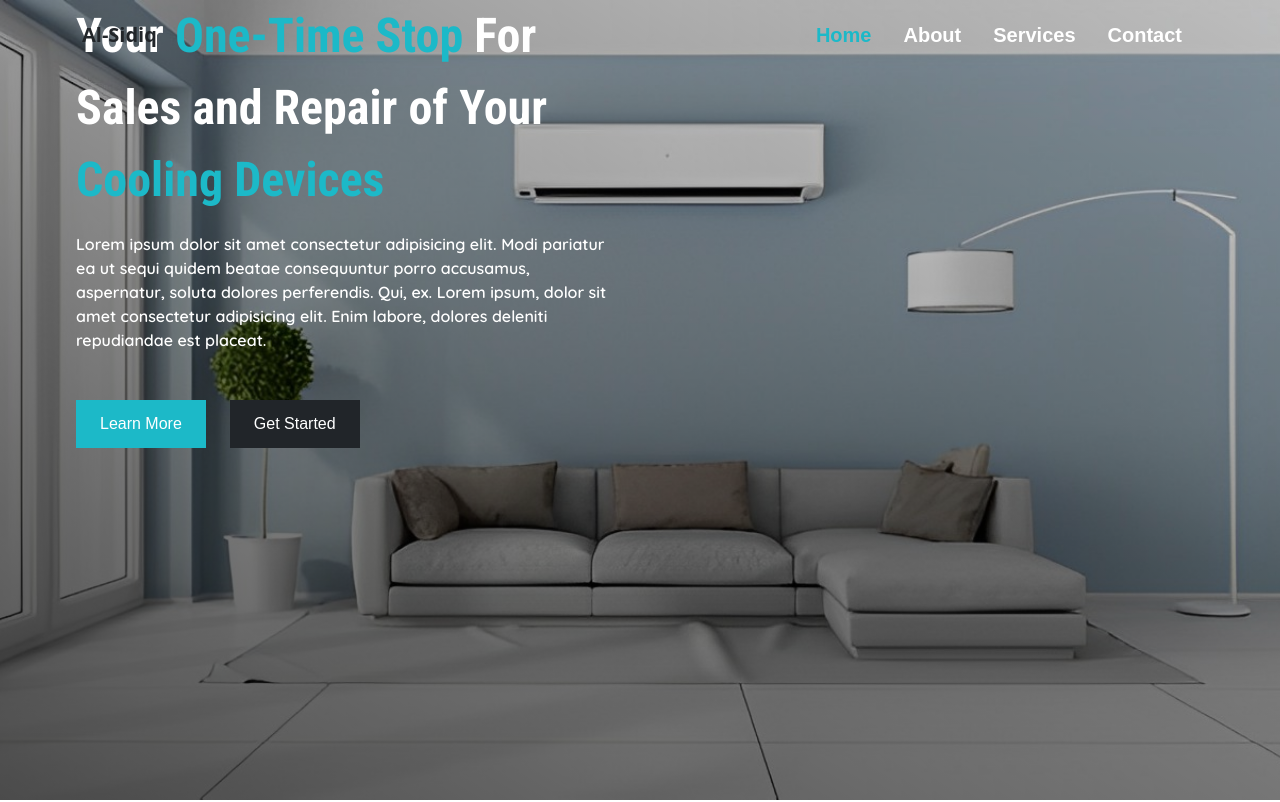
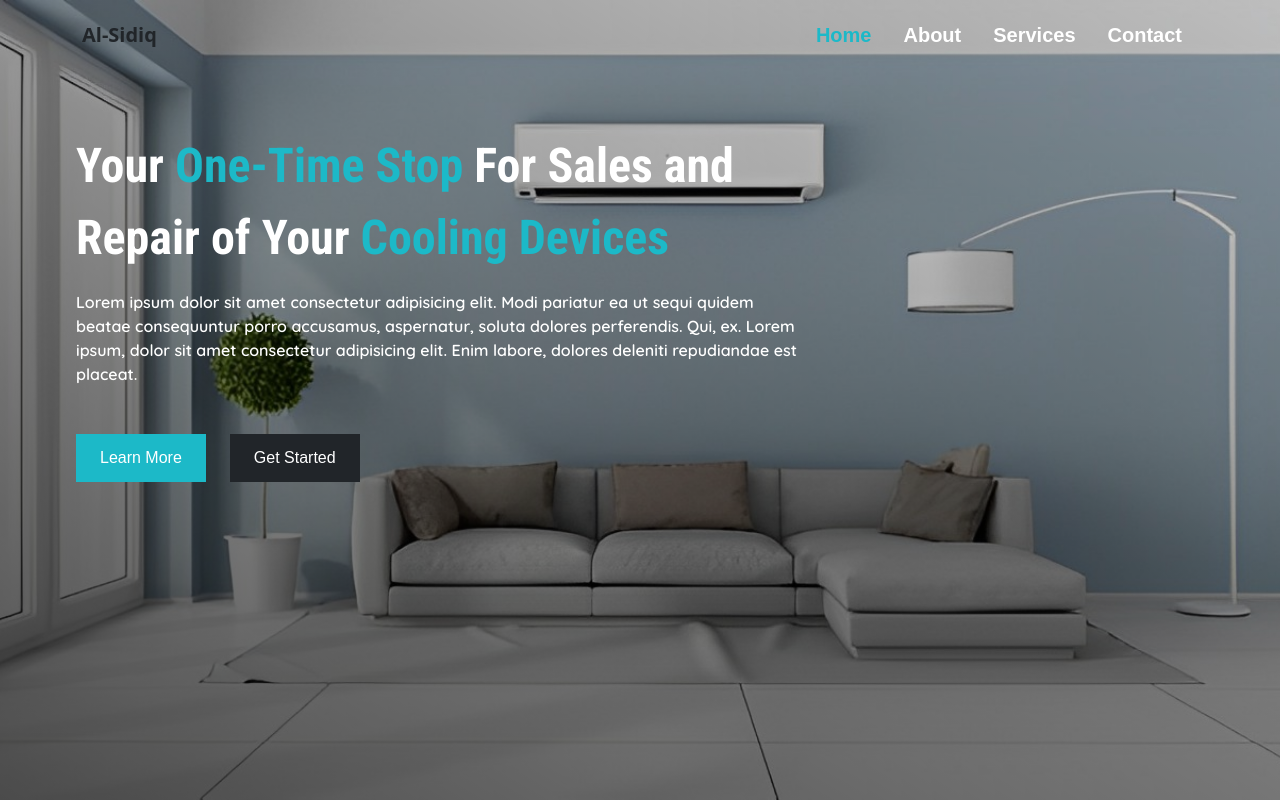
Before and after one commit to MhideTech/Al-Sidiq, a plain HTML site: page index.html in a window 1280 px wide. Shown: the top 802 px of the page. Drawn offline with nearby package versions, Linux system fonts and the light colour scheme; a web font is replaced by a local one.

Commit message:
modified:   index.html 	modified:   static/css/style.css

```diff
--- a/index.html
+++ b/index.html
@@ -5,7 +5,7 @@
     <meta charset="UTF-8">
     <meta http-equiv="X-UA-Compatible" content="IE=edge">
     <meta name="viewport" content="width=device-width, initial-scale=1.0">
-    <title>Al-Sidiq || </title>
+    <title>Al-Sidiq || Your Home of Sales and Quality Repair of Cooling Equipements</title>
     <link rel="stylesheet" href="./static/css/style.css">
     <link rel="stylesheet" href="./static/css/bootstrap.min.css">
     <link rel="stylesheet" href="https://cdnjs.cloudflare.com/ajax/libs/font-awesome/4.7.0/css/font-awesome.min.css">
@@ -48,8 +48,8 @@
 
     <div class="container-fluid landing-page">
         <div class="row align-items-center">
-            <div class="col-md-7 col-sm-12 col-12">
-                <div class="px-3 ms-md-2 ms-lg-5">
+            <div class="col-md-9 col-sm-12 col-12">
+                <div class="px-3 ms-md-2 ms-lg-5 landin">
                     <p class="fw-bold landing-text-1 text-white" style="font-family: 'Roboto Condensed', sans-serif;">Your <span style="color: #1CB9C8;">One-Time Stop</span> For Sales and Repair of Your <span style="color: #1CB9C8;">Cooling Devices</span></p>
                     <p class="mb-5 landing-text-2 text-white" style="font-family: 'Quicksand', sans-serif;">Lorem ipsum dolor sit amet consectetur adipisicing elit. Modi pariatur ea ut sequi quidem beatae consequuntur porro accusamus, aspernatur, soluta dolores perferendis. Qui, ex. Lorem ipsum, dolor sit amet consectetur adipisicing elit. Enim labore, dolores deleniti repudiandae est placeat.</p>
                     <div class="d-grid gap-2 d-sm-flex justify-content-md-start">
@@ -66,7 +66,7 @@
 
     <div class="container my-5">
         <div class="row g-4">
-            <div class="col-md-3 col-sm-6 col-11 mx-auto">
+            <div class="col-lg-3 col-sm-6 col-11 mx-auto">
                 <div class="icon-service px-2 px-sm-3 d-flex py-5 justify-content-center align-items-center"
                     style="background-color: #00122D; border-radius: 10px;">
                     <div class="d-block">
@@ -80,7 +80,7 @@
                     </div>
                 </div>
             </div>
-            <div class="col-md-3 col-sm-6 col-11 mx-auto">
+            <div class="col-lg-3 col-sm-6 col-11 mx-auto">
                 <div class="icon-service px-2 px-sm-3 d-flex py-5 justify-content-center align-items-center"
                     style="background-color: #00122D; border-radius: 10px;">
                     <div class="d-block">
@@ -94,7 +94,7 @@
                     </div>
                 </div>
             </div>
-            <div class="col-md-3 col-sm-6 col-11 mx-auto">
+            <div class="col-lg-3 col-sm-6 col-11 mx-auto">
                 <div class="icon-service px-2 px-sm-3 d-flex py-5 justify-content-center align-items-center"
                     style="background-color: #00122D; border-radius: 10px;">
                     <div class="d-block">
@@ -108,7 +108,7 @@
                     </div>
                 </div>
             </div>
-            <div class="col-md-3 col-sm-6 col-11 mx-auto">
+            <div class="col-lg-3 col-sm-6 col-11 mx-auto">
                 <div class="icon-service px-2 px-sm-3 d-flex py-5 justify-content-center align-items-center"
                     style="background-color: #00122D; border-radius: 10px;">
                     <div class="d-block">
@@ -128,7 +128,7 @@
     <div class="container mt-5 pt-4">
         <div class="row d-flex justify-content-center">
             <div class="col-md-5 col-sm-12 col-12">
-                <p class="fw-bold fs-3 lh-1" style="font-family: 'Bebas Neue', cursive;">Make your home <br> more energy efficient</p>
+                <p class="fw-bold fs-3 lh-1" style="font-family: 'Roboto Condensed', sans-serif;">Make your home <br> more energy efficient</p>
                 <img src="./static/images/why-choose-us.jpg" class="img-fluid abt" alt="">
             </div>
             <div class="col-md-5 col-sm-12 col-12">
--- a/static/css/style.css
+++ b/static/css/style.css
@@ -12,15 +12,15 @@
         width: 80% !important;
     }
     .landing-text-1{
-        width: 75% !important;
-        font-size: 3rem;
+        width: 30% !important;
+        font-size: 3rem !important;
     }
     .landing-text-2{
         width: 75% !important;
     }
-    /* .landin{
-        margin-top: 100px !important;
-    } */
+    .landin{
+        margin-top: 30px !important;
+    }
     .navbar-brand{
         width: 8% !important;
     }
@@ -33,8 +33,15 @@
 }
 
 @media only screen and (min-width: 577px) {
-    .landing-text-1, .landing-text-2{
+    .landing-text-1{
         width: 85% !important;
+        font-size: 2rem;
+    }
+    .landing-text-1{
+        width: 85% !important;
+    }
+    .landing-page{
+        padding-top: 100px !important;
     }
 }
 
```
